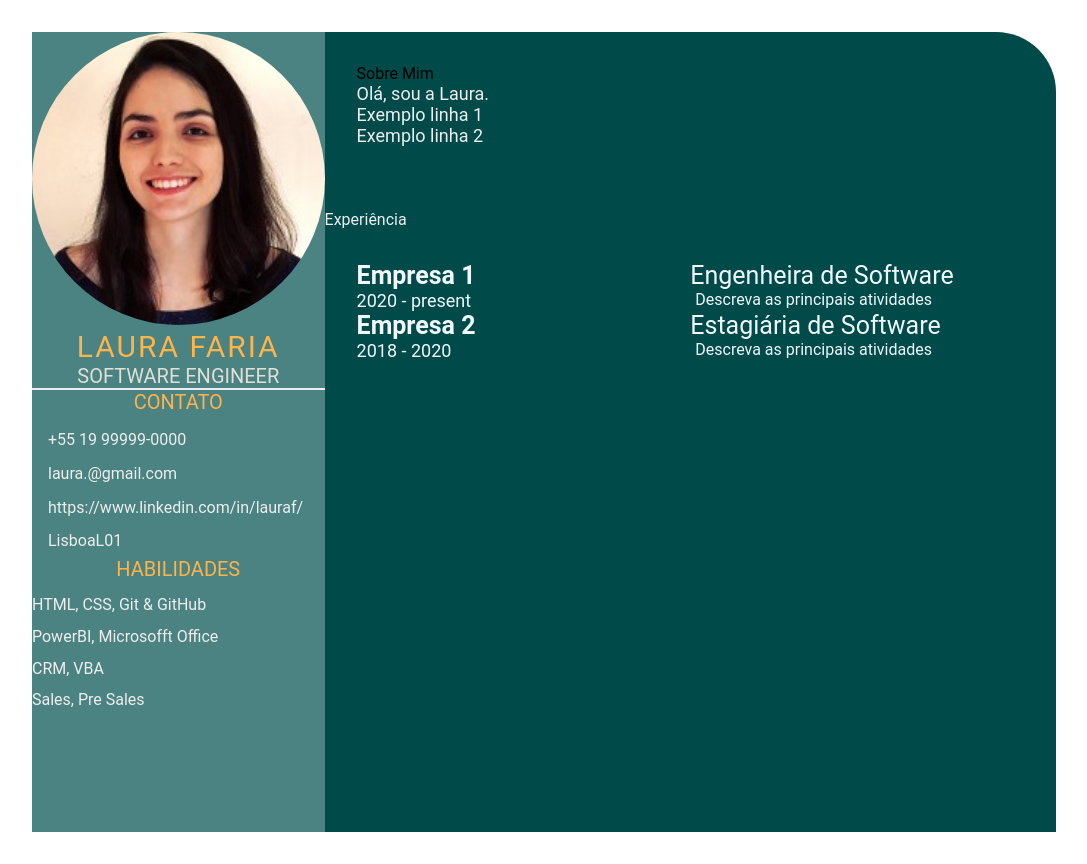
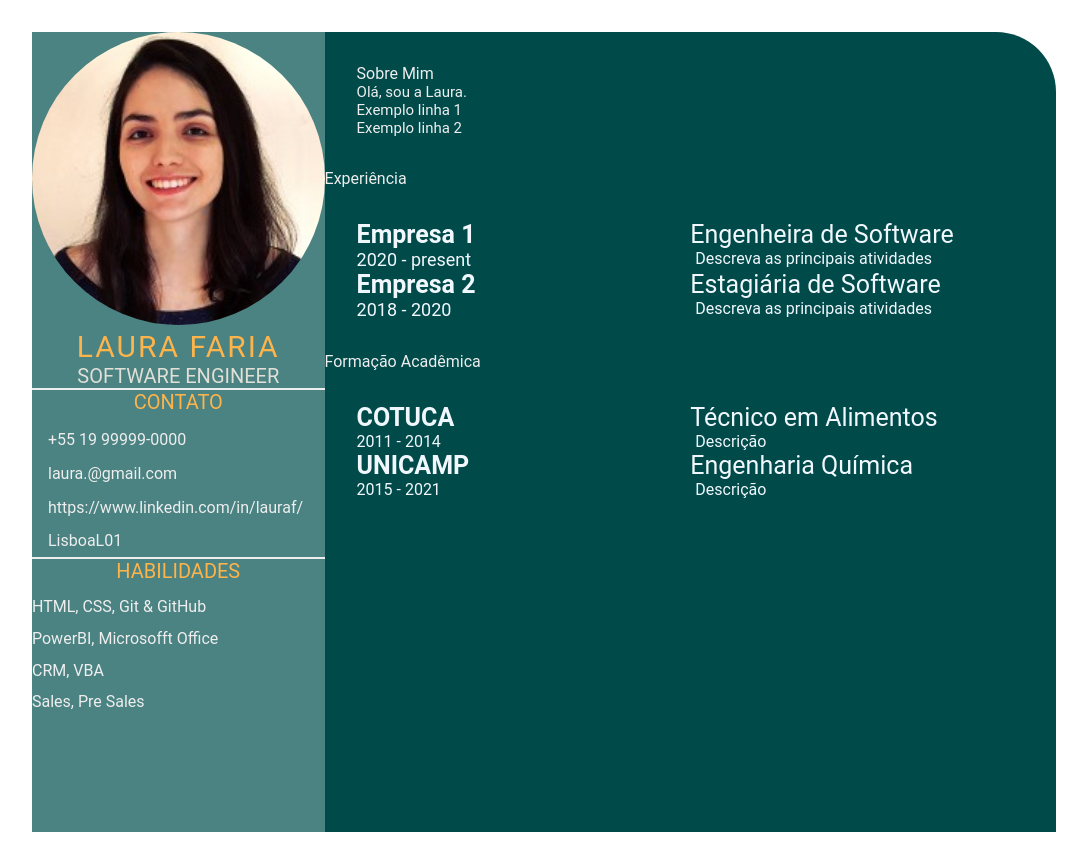
Before and after one commit to LisboaL01/devweekgit.github.io, a plain HTML site: page index.html in a window 1280 px wide. Shown: the whole page, without its empty margins (96-1183 px from the left). Drawn offline with Linux system fonts and the light colour scheme.

Commit message:
feature: added education section (#4)

```diff
--- a/index.html
+++ b/index.html
@@ -52,8 +52,8 @@
 
         <section class="right-section">
             <div class="right-section-contents">
-                <section class="about gap">
-                    <div class="about title">Sobre Mim</div>
+                <section class="about-gap">
+                    <div class="right-title">Sobre Mim</div>
                     <p class="about-me-contents">
                         Olá, sou a Laura. <br>
                         Exemplo linha 1 <br>
@@ -86,6 +86,27 @@
                 </div>
 
             </section>
+            <section class="education-gap">
+                <div class="right-title"> Formação Acadêmica </div>
+                <div class="education-contents">
+                    <div class="education-left">
+                        <p class="education-school-name">COTUCA</p>
+                        <p class="education-time-period">2011 - 2014</p>
+                    </div>
+                    <div class="education-right">
+                    <p class="education-subject">Técnico em Alimentos</p>
+                    <p class="education-desc">Descrição</p>
+                    </div>
+                    <div class="education-left">
+                        <p class="education-school-name">UNICAMP</p>
+                        <p class="education-time-period">2015 - 2021</p>
+                    </div>
+                    <div class="education-right">
+                    <p class="education-subject">Engenharia Química</p>
+                    <p class="education-desc">Descrição</p>
+                    </div>
+                </div>
+            </section>
         </section>
     </main>
 
--- a/style.css
+++ b/style.css
@@ -56,7 +56,10 @@
     text-align: center;
 }
 
-/* .contact-info { border-bottom: 2px solid #1B2631; } */
+.contact-info {
+    border-bottom: 2px solid #eeeeee;
+}
+
 .left-title {
     color: #eeeeee;
     font-size: 20px;
@@ -100,13 +103,19 @@
 
 .right-title {
     color: #eeeeee;
+    text-align: left
 }
 
 .gap {
     padding-bottom: 2rem;
 }
 .about-me-contents {
-    font-size: 18px;
+    font-size: 15px;
+    color: #eeeeee;
+}
+
+.about-title {
+    font-size: 20px;
     color: #eeeeee;
 }
 
```
